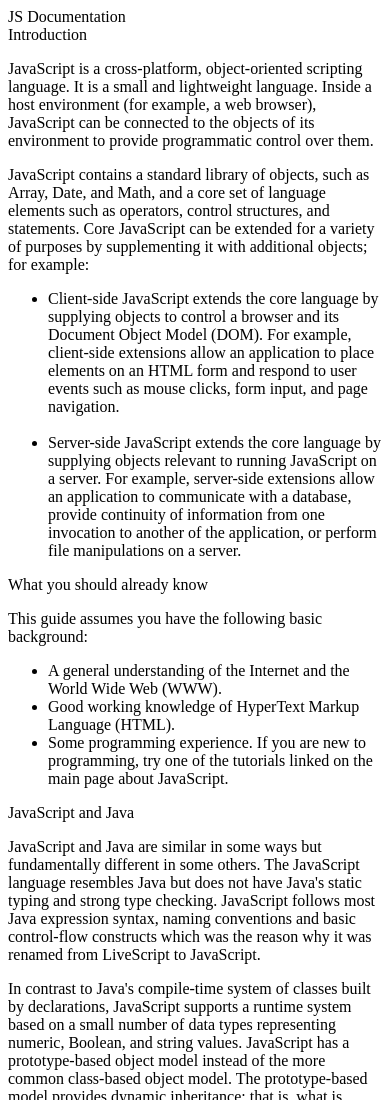
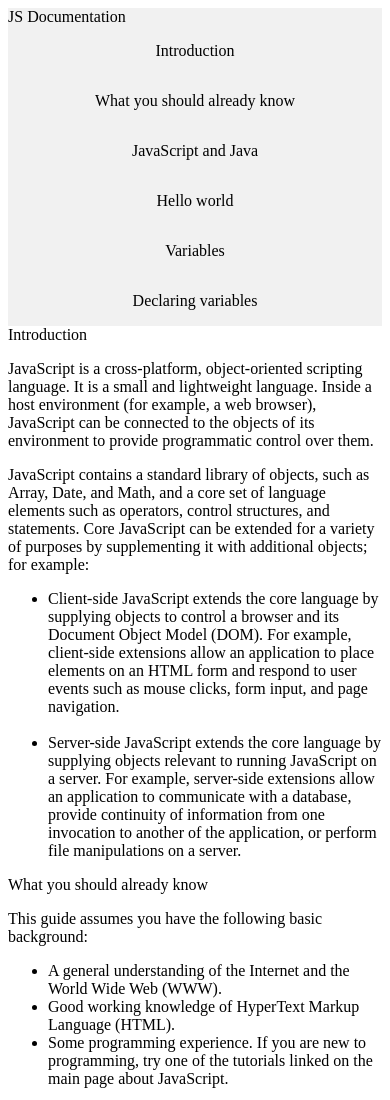
Before and after one commit to dougsten/FCC-Responsive-BuildATechnicalDocumentationPage, a plain HTML site: page index.html in a window 390 px wide. Shown: the top 1100 px of the page. Drawn offline with Linux system fonts and the light colour scheme.

Commit message:
almost done. content is not floating around sidenav

```diff
--- a/index.html
+++ b/index.html
@@ -7,11 +7,18 @@
   </head>
 
   <body>
+    <nav id="navbar">
+      <div class="sidenav">
+        <header>JS Documentation</header>
+        <a class="nav-link" href="#introduction">Introduction</a>
+        <a class="nav-link" href="#what_you_should_already_know">What you should already know</a>
+        <a class="nav-link" href="#javaScript_and_java">JavaScript and Java</a>
+        <a class="nav-link" href="#hello_world">Hello world</a>
+        <a class="nav-link" href="#variables">Variables</a>
+        <a class="nav-link" href="#declaring_variables">Declaring variables</a>
+      </div>
+    </nav>
     <main id="main-doc">
-      <nav id="navbar">
-        <header>JS Documentation</header>
-
-      </nav>
       <section id="introduction" class="main-section">
         <header>Introduction</header>
           <p>JavaScript is a cross-platform, object-oriented scripting language. It is a small and lightweight language. Inside a host environment (for example, a web browser), JavaScript can be connected to the objects of its environment to provide programmatic control over them.</p>
--- a/styles.css
+++ b/styles.css
@@ -0,0 +1,57 @@
+/* The side navigation menu */
+#navbar {
+  margin: 0;
+  padding: 0;
+  width: 200px;
+  background-color: #f1f1f1;
+  position: fixed;
+  height: 100%;
+  overflow: auto;
+}
+
+/* Navbar links */
+#navbar a {
+  display: block;
+  color: black;
+  padding: 16px;
+  text-decoration: none;
+  /* border: 1px solid black; */
+}
+
+/* Active/current link */
+#navbar a.active {
+  background-color: #04AA6D;
+  color: white;
+}
+
+/* Links on mouse-over */
+#navbar a:hover:not(.active) {
+  background-color: #555;
+  color: white;
+}
+
+/* Page content. The value of the margin-left property should match the value of the navbar's width property */
+nav.content {
+  margin-left: 200px;
+  padding: 1px 16px;
+  height: 1000px;
+}
+
+/* On screens that are less than 700px wide, make the navbar into a topbar */
+@media screen and (max-width: 700px) {
+  #navbar {
+    width: 100%;
+    height: auto;
+    position: relative;
+  }
+  #navbar .sidenav a {float: left;}
+  nav.content {margin-left: 0;}
+}
+
+/* On screens that are less than 400px, display the bar vertically, instead of horizontally */
+@media screen and (max-width: 400px) {
+  #navbar .sidenav a {
+    text-align: center;
+    float: none;
+  }
+}
```
